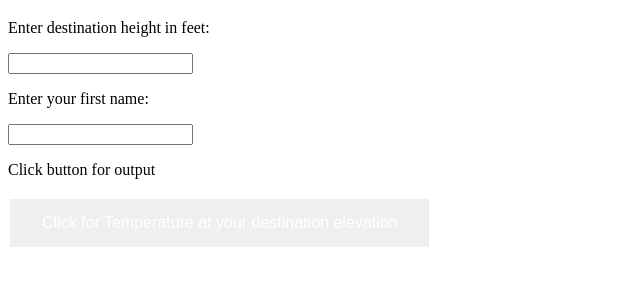
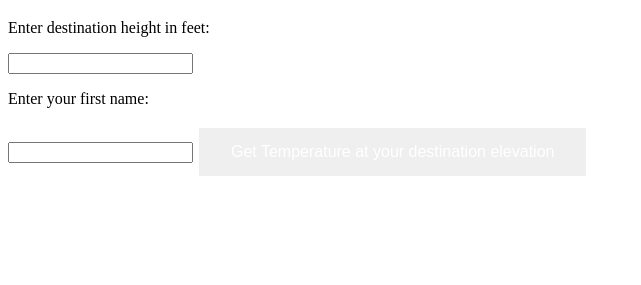
Before and after one commit to AtkinsAnn/TemperatureCalculator, a plain HTML site: page index.html in a window 1280 px wide. Shown: the part 61-346 px from the top of the page, without its empty margins (0-641 px from the left). Drawn offline with Linux system fonts and the light colour scheme.

Commit message:
Update index.html

```diff
--- a/index.html
+++ b/index.html
@@ -9,8 +9,8 @@
           function calculateTemp(){
          var x =  document.getElementById("elevation").innerHTML;
          var y = (-10 * x) + 20;
-         document.getElementById("output").innerHTML = y.ToString();
            }
+          document.getElementById("output").innerHTML = y.toString();
      </script>
      <style>
 
@@ -36,8 +36,7 @@
           <input id="elevation" type = "number">
           <p>Enter your first name:</p>
           <input id = "name" type = "text">
-          <p>Click button for output</p>
-          <button onclick = "calculateTemp()" id= "output" class = "button button1">Click for Temperature at your destination elevation</button>
+          <button onclick="calculateTemp()" id= "output" class = "button button1">Get Temperature at your destination elevation</button>
           <p id="output"></p>
 
 
```
